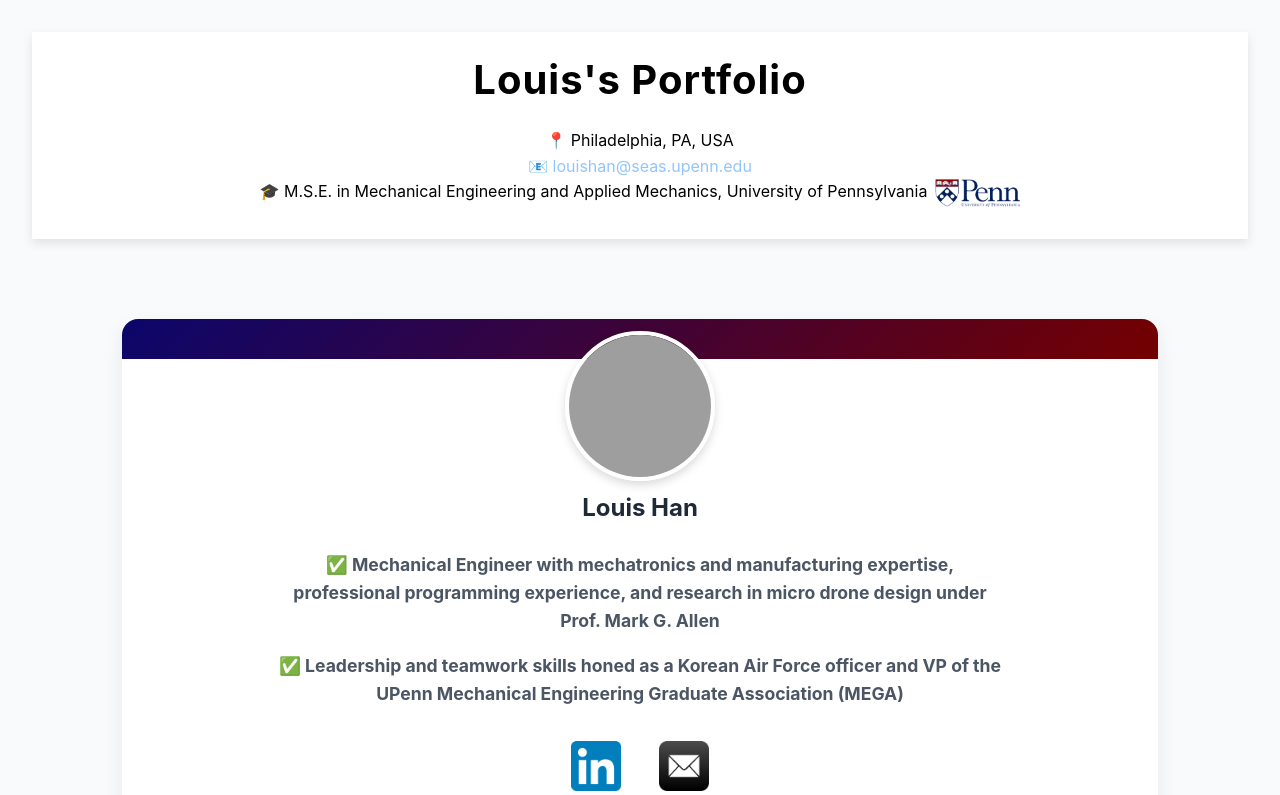
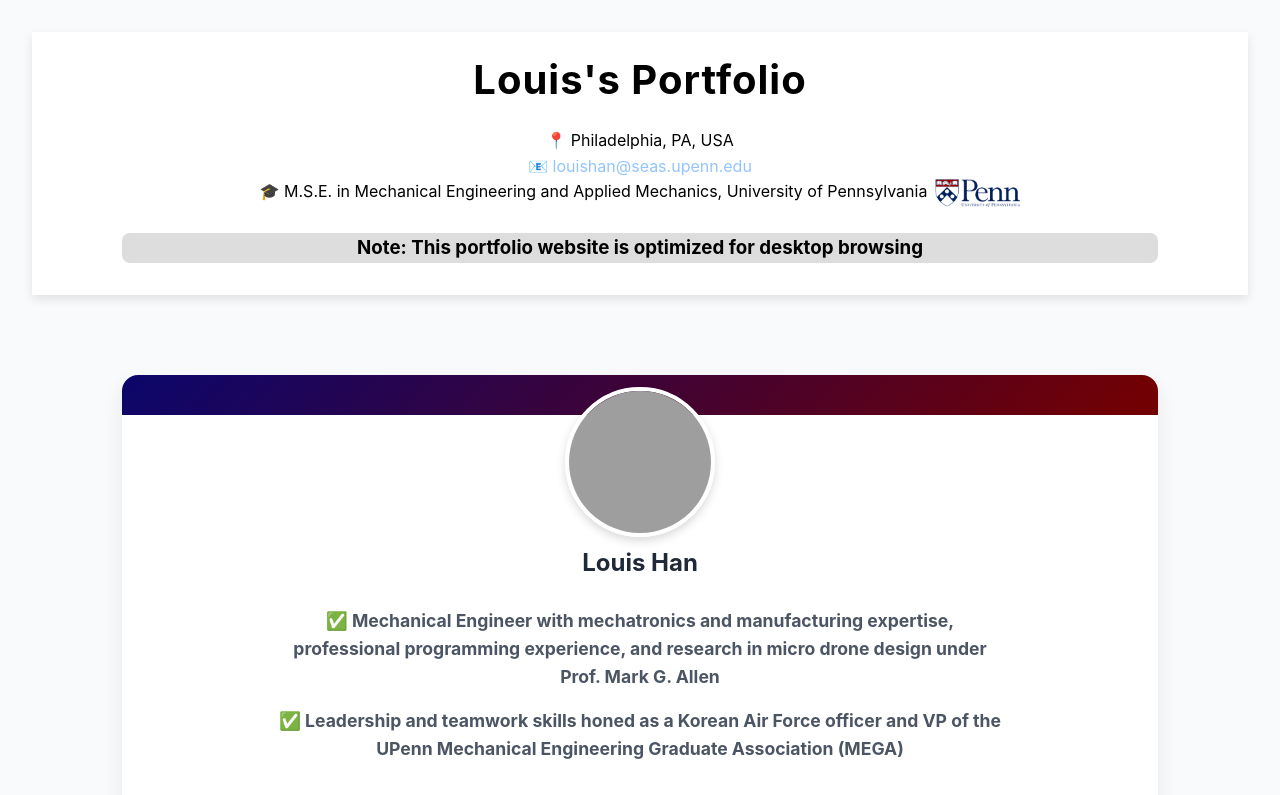
Before and after one commit to euyseok-han/portfolio, a React (Vite) app: page / in a window 1280 px wide. Shown: the top 795 px of the page. Built offline with nearby package versions, Linux system fonts and the light colour scheme; grey boxes are pictures that could not be loaded.

Commit message:
add a note

```diff
--- a/src/App.jsx
+++ b/src/App.jsx
@@ -79,6 +79,8 @@ export default function App() {
                 className="school-logo"
               />
             </p>
+            <br></br>
+            <h3>Note: This portfolio website is optimized for desktop browsing</h3>
           </div>
         </div>
       </header>
--- a/src/index.css
+++ b/src/index.css
@@ -45,6 +45,12 @@ a {
   font-size: 1rem;
   color: black;
   line-height: 1.6;
+}
+
+.header-contents h3 {
+  background-color: #dddddd;
+  padding: 0rem 0rem;
+  border-radius: 0.5rem;
 }
 
 .header-item a {
```
